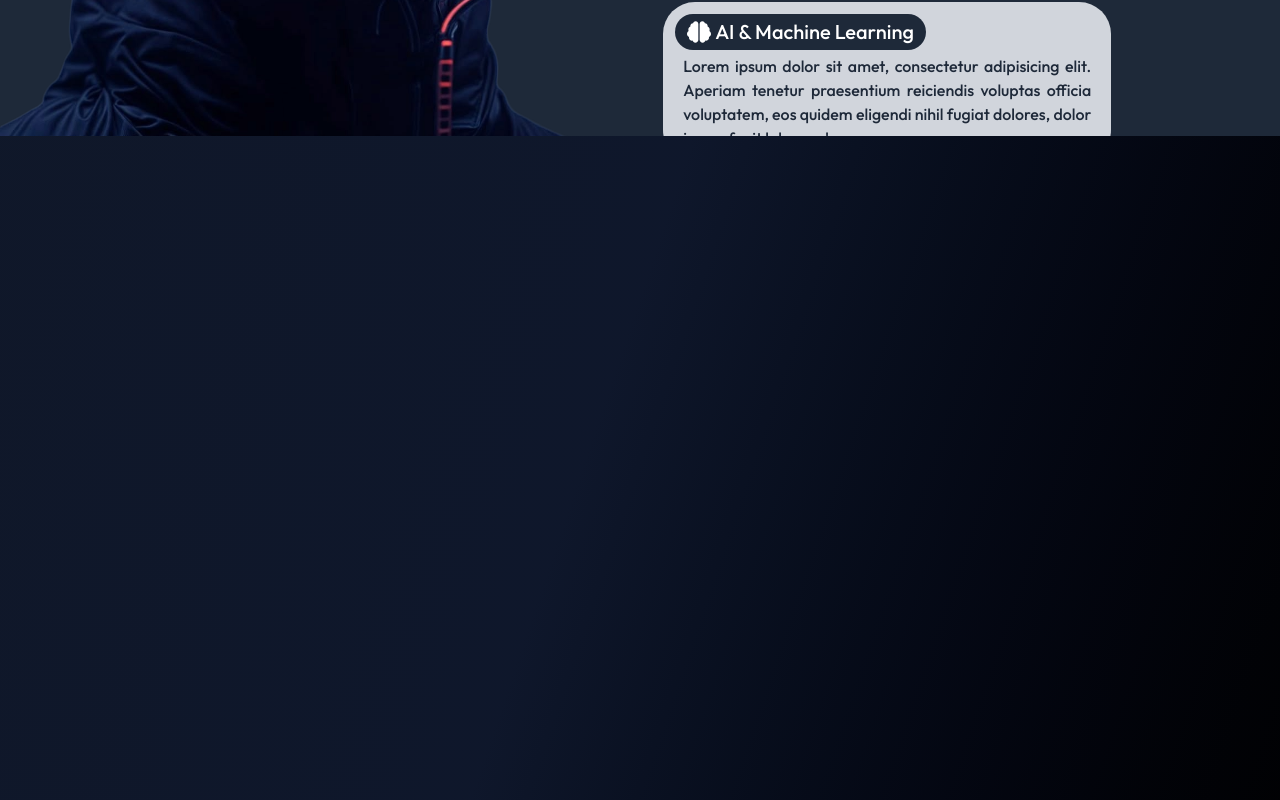
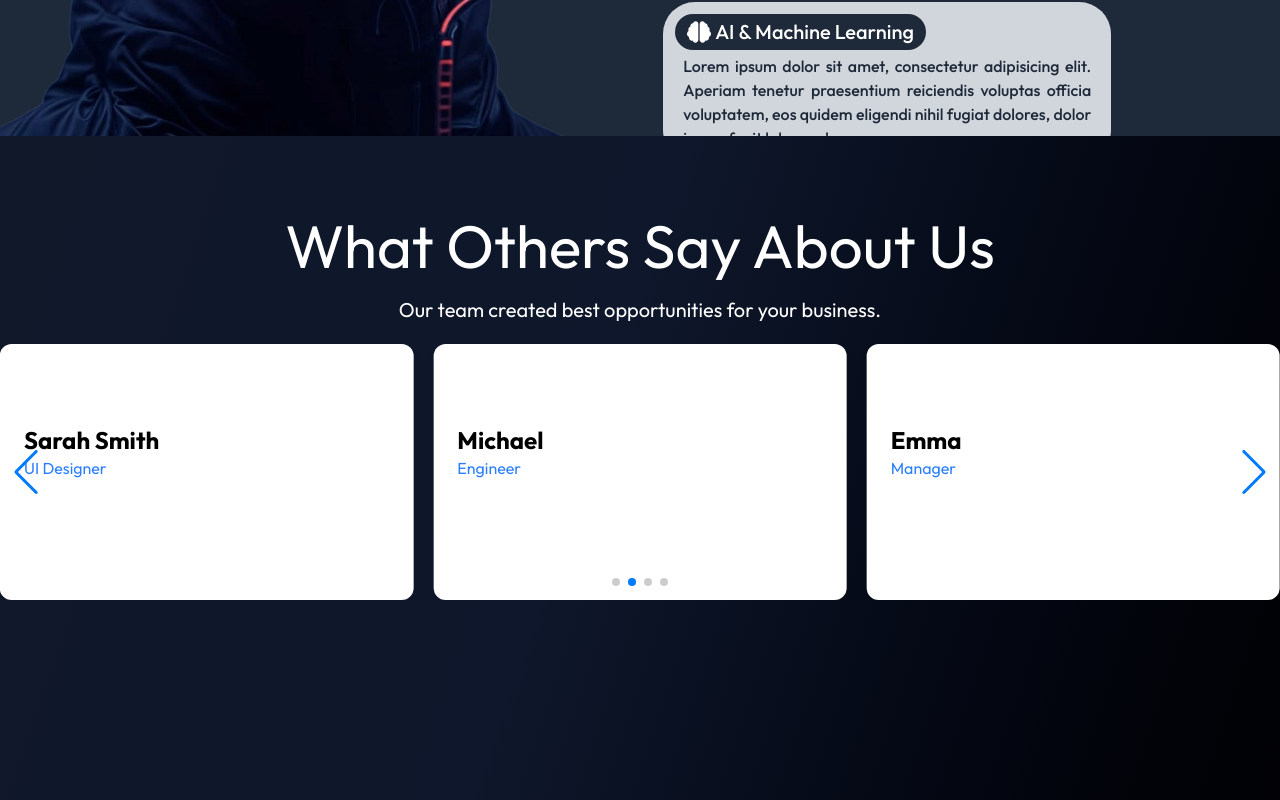
Before and after one commit to Bebsiizcool/TechGeek-React, a React (Vite) app: page / in a window 1280 px wide. Shown: the part 1600-2400 px from the top of the page. Built offline with nearby package versions, Linux system fonts and the light colour scheme.

Commit message:
testing-page

```diff
--- a/components/Navbar.jsx
+++ b/components/Navbar.jsx
@@ -20,6 +20,12 @@ const Navbar = () => {
     })
   }
 
+   const scrolltotestimonial = () =>{
+    document.getElementById('testimonial').scrollIntoView({
+      behavior: "smooth",
+    })
+  }
+
   return (
     <div className=' w-[95%] m-auto pt-8 '>
       <nav className='bg-gray-800 flex text-white rounded-full  '>
@@ -35,7 +41,7 @@ const Navbar = () => {
 
         <ul className='flex gap-13 p-8 hover:cursor-pointer'>
           <NavLink onClick={scrolltoservices}> <li>Services</li> </NavLink>
-          <NavLink> <li>Testamonials</li> </NavLink>
+          <NavLink> <li onClick={scrolltotestimonial}>Testamonials</li> </NavLink>
           <NavLink onClick={scrolltofeature}> <li>Features</li> </NavLink>
           <NavLink onClick={scrolltocontact}> <li>Contact</li> </NavLink>
           <NavLink> <li>AboutUS</li> </NavLink>
--- a/components/testamonials.jsx
+++ b/components/testamonials.jsx
@@ -1,13 +1,78 @@
-import React from 'react'
+import { Swiper, SwiperSlide } from "swiper/react";
+import { Navigation, Pagination, Autoplay } from "swiper/modules";
 
-const Testamonials = () => {
+import "swiper/css";
+import "swiper/css/navigation";
+import "swiper/css/pagination";
+
+const testimonials = [
+  {
+    id: 1,
+    name: "John Doe",
+    role: "Frontend Developer",
+    review: "Amazing service!",
+  },
+  {
+    id: 2,
+    name: "Sarah Smith",
+    role: "UI Designer",
+    review: "Everything was perfect!",
+  },
+  {
+    id: 3,
+    name: "Michael",
+    role: "Engineer",
+    review: "Would definitely recommend.",
+  },
+  {
+    id: 4,
+    name: "Emma",
+    role: "Manager",
+    review: "Fantastic work!",
+  },
+];
+
+export default function Testimonial() {
   return (
-    <div>
-        <div className="h-screen">
+    <div id="testimonial" className="  h-screen max-w-7xl mx-auto py-20">
+      <div className="flex flex-col items-center justify-center ">
+        <h1 className="text-6xl ">What Others Say About Us</h1>
+        <p className="text-xl p-5">Our team created best opportunities for your business.</p>
+      </div>
+      <Swiper
+        modules={[Navigation, Pagination, Autoplay]}
+        spaceBetween={20}
+        navigation
+        pagination={{ clickable: true }}
+        autoplay={{
+          delay: 3000,
+          disableOnInteraction: false,
+        }}
+        loop={true}
+        breakpoints={{
+          0: {
+            slidesPerView: 1,
+          },
+          640: {
+            slidesPerView: 2,
+          },
+          1024: {
+            slidesPerView: 3,
+          },
+        }}
+      >
+        {testimonials.map((item) => (
+          <SwiperSlide key={item.id}>
+            <div className="bg-white rounded-xl shadow-lg p-6 h-64 flex flex-col justify-center">
+              <h2 className="text-2xl font-bold text-black">{item.name}</h2>
 
-        </div>
+              <p className="text-blue-500 mb-4">{item.role}</p>
+
+              <p>{item.review}</p>
+            </div>
+          </SwiperSlide>
+        ))}
+      </Swiper>
     </div>
-  )
+  );
 }
-
-export default Testamonials
--- a/package.json
+++ b/package.json
@@ -17,6 +17,7 @@
     "react-hook-form": "^7.83.0",
     "react-icons": "^5.7.0",
     "react-router-dom": "^7.18.1",
+    "swiper": "^14.0.7",
     "tailwindcss": "^4.3.3"
   },
   "devDependencies": {
```
Also changed, not shown: 1 other file (tests, documents, lock files or other folders).
